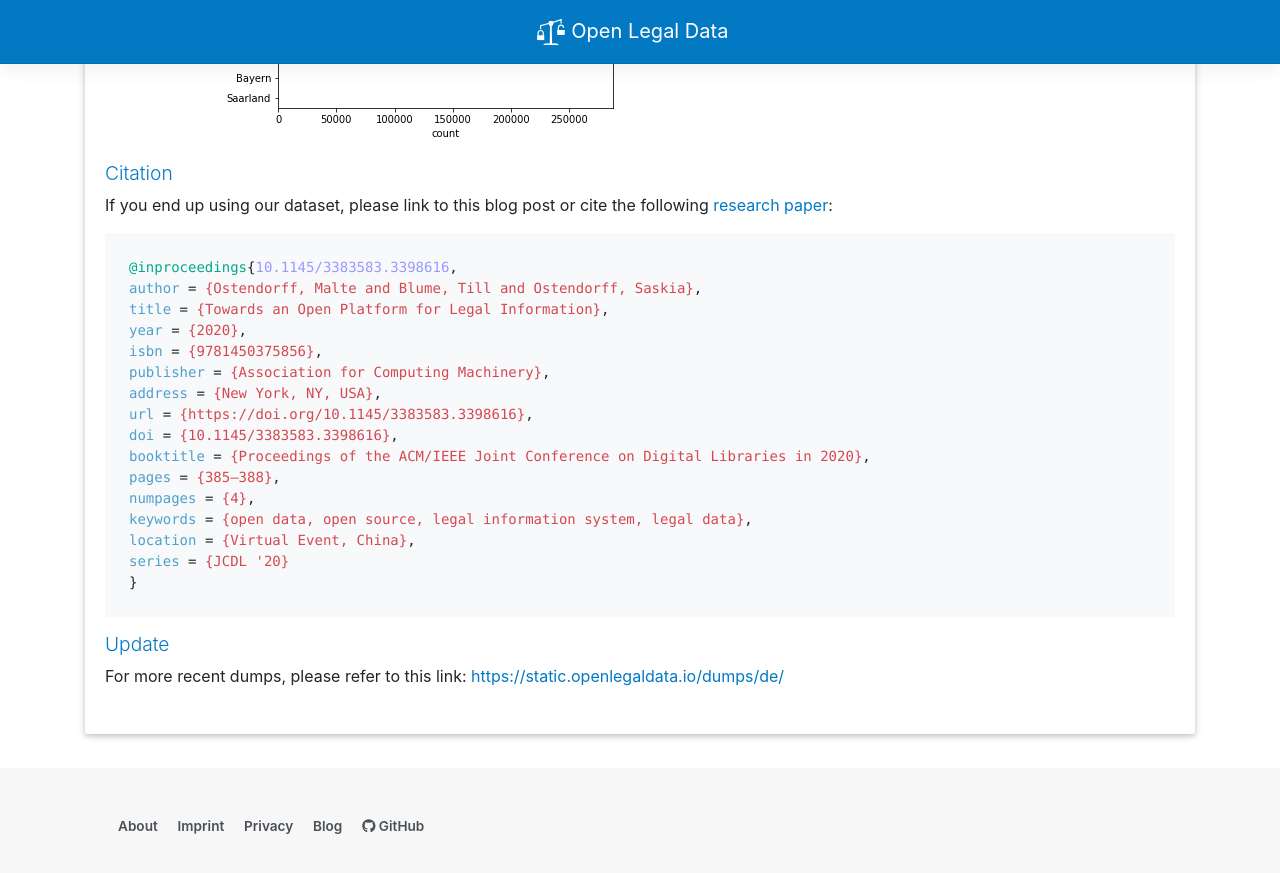
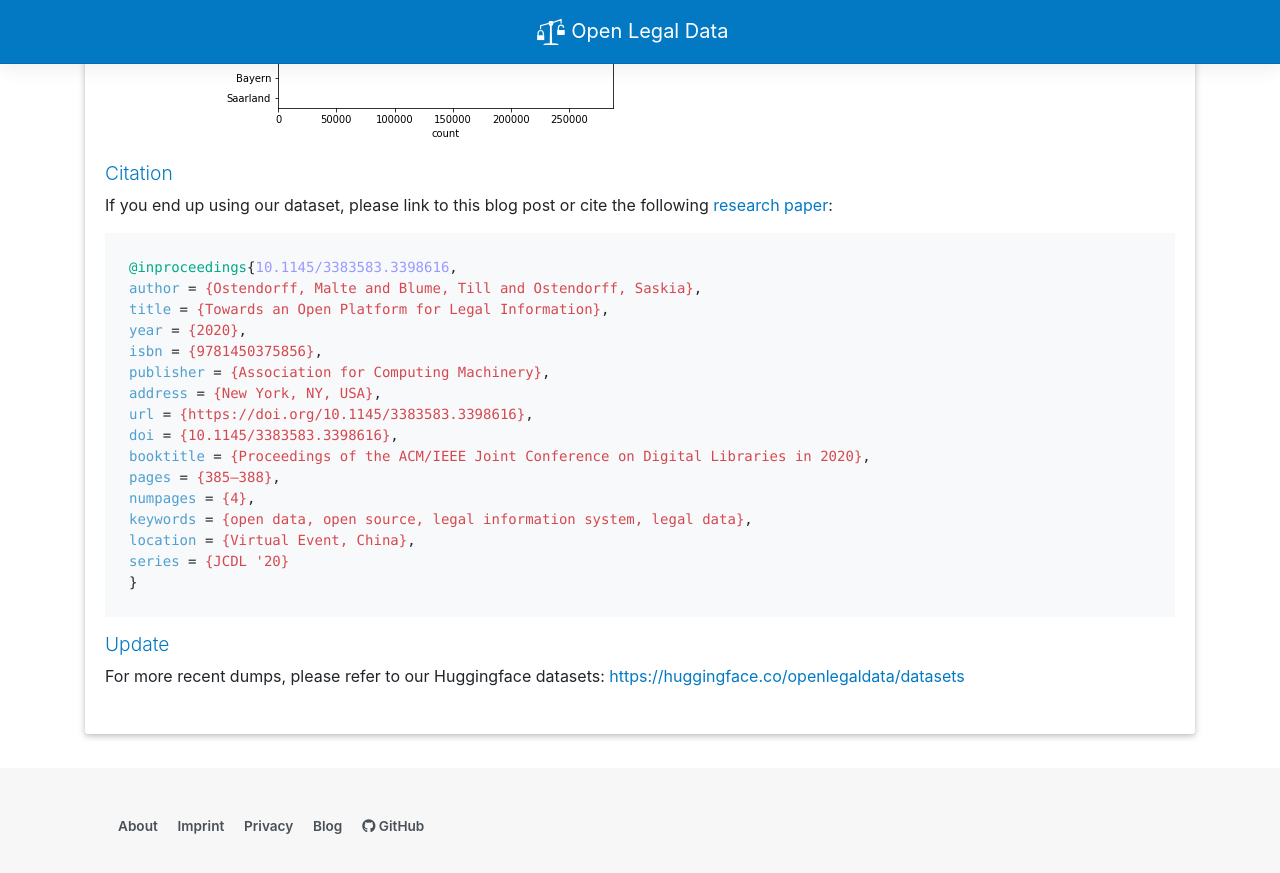
Before and after one commit to openlegaldata/blog, a Jekyll site: the page built from _posts/2019-02-19-court-decision-dataset.md, in a window 1280 px wide and 900 px high, scrolled down 2518 px. Shown: the top 873 px of the window. Built offline with Jekyll 4.4.1, drawn with Linux system fonts in a browser that asks for light colours; some of the changed lines change nothing that is shown.

Commit message:
Update download links to Hugging Face datasets

```diff
--- a/_posts/2019-02-19-court-decision-dataset.md
+++ b/_posts/2019-02-19-court-decision-dataset.md
@@ -21,8 +21,8 @@
 
 ### Download
 
-- [German court decisions](https://static.openlegaldata.io/dumps/de/2019-02-19_oldp_cases.json.gz) (json.gz: 772M)
-- [Citation network](https://static.openlegaldata.io/dumps/de/refs/refs.csv.gz) (csv.gz: 4.4M)
+- [German court decisions](https://huggingface.co/datasets/openlegaldata/court-decisions-germany) (json.gz: 772M)
+- [Citation network](https://huggingface.co/datasets/openlegaldata/legal-citation-graph) (csv.gz: 4.4M)
 
 
 ### What can you do with the data?
@@ -135,4 +135,4 @@
 
 ### Update
 
-For more recent dumps, please refer to this link: [https://static.openlegaldata.io/dumps/de/](https://static.openlegaldata.io/dumps/de/)
+For more recent dumps, please refer to our Huggingface datasets: [https://huggingface.co/openlegaldata/datasets](https://huggingface.co/openlegaldata/datasets)
```
